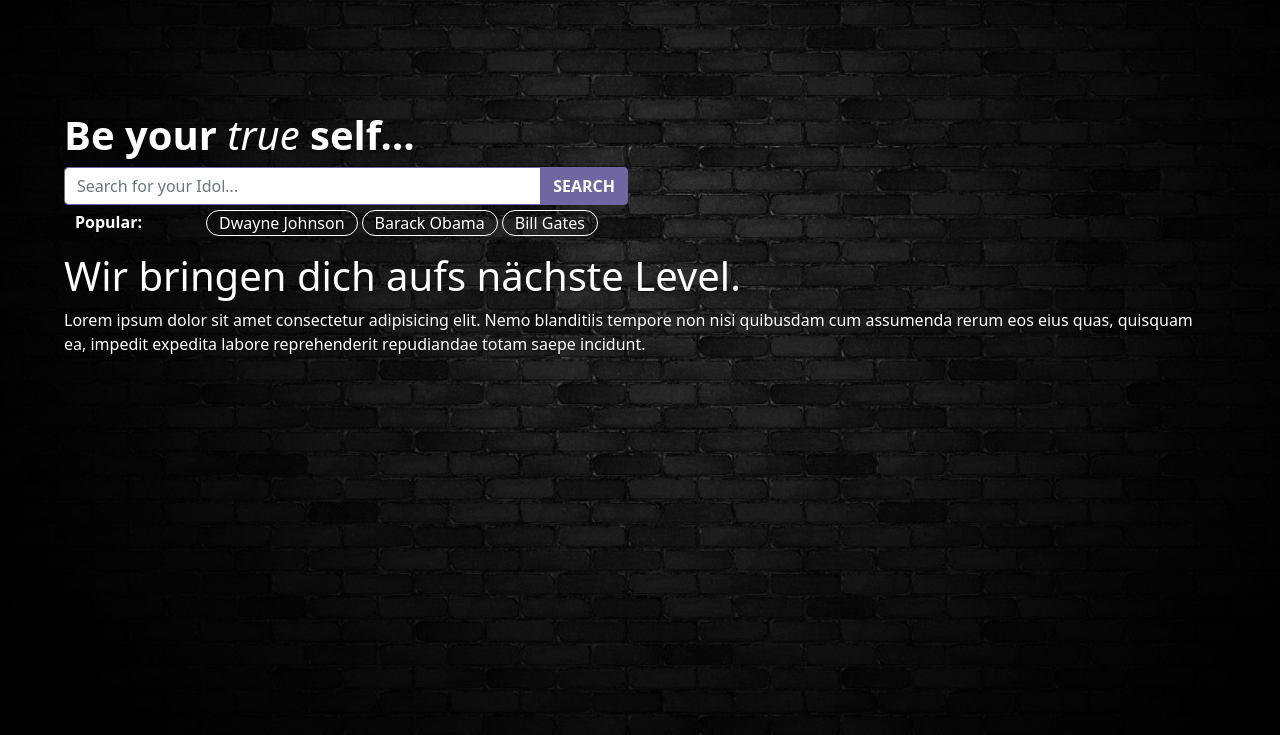
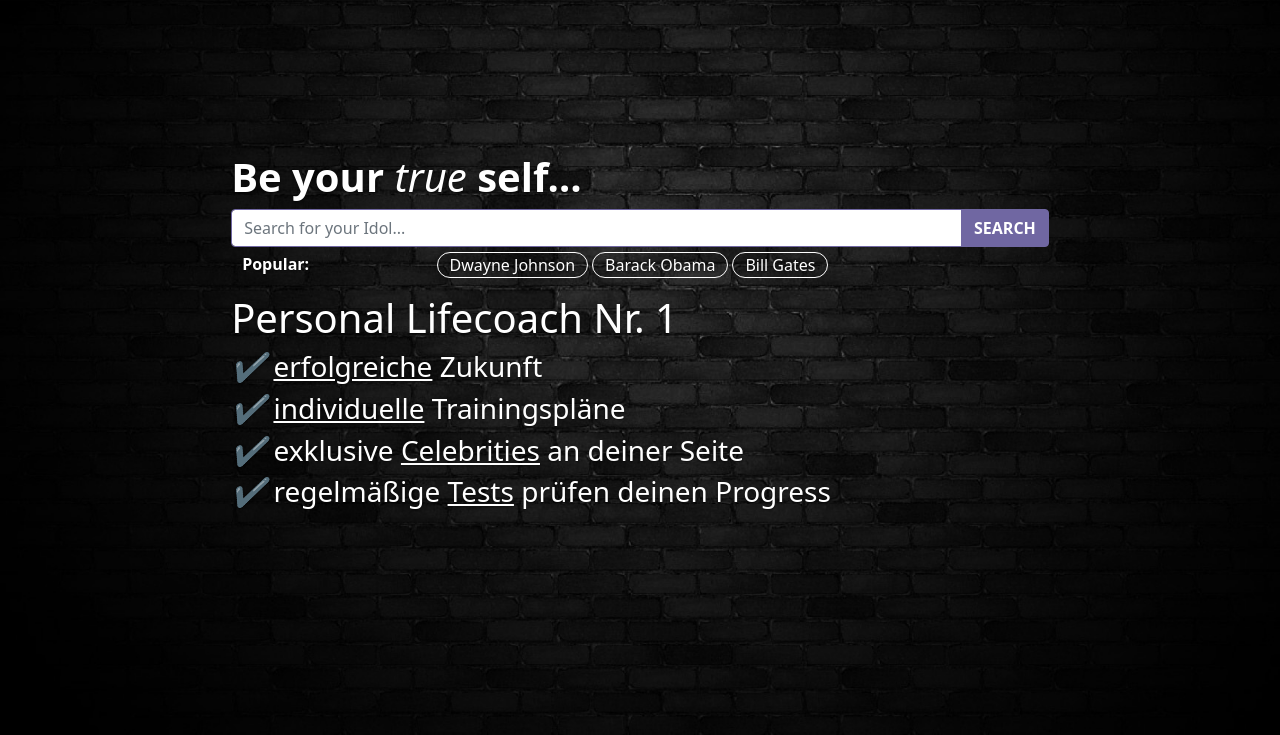
Before and after one commit to Irish-77/fallstudie-me, a plain HTML site: page index.html in a window 1280 px wide. Shown: the part 65-800 px from the top of the page. Drawn offline with nearby package versions, Linux system fonts and the light colour scheme; a script that the page names is missing.

Commit message:
Keine AHnung

```diff
--- a/css/login.css
+++ b/css/login.css
@@ -84,7 +84,7 @@ body {
 }
 
 .wrong {
-    border-color: red;
+    border-color: red !important;
 }
 
 .btn-primary:focus,
@@ -104,7 +104,7 @@ body {
 }
 
 .form-control {
-    border-color: #7067A2 !important;
+    border-color: none !important;
 }
 
 input[type="text"]:focus {
@@ -113,7 +113,10 @@ input[type="text"]:focus {
 }
 
 .btn-primary,
-.btn-primary:hover {
+.btn-primary:hover,
+.btn-primary:active,
+.btn-primary:active:focus {
     color: white;
-    background-color: #7067A2;
+    background-color: #7067A2 !important;
+    border-color: none !important;
 }
--- a/css/main.css
+++ b/css/main.css
@@ -114,8 +114,11 @@ a:after {
 
 .landing-content {
     position: relative;
-    padding-top: 22vh;
+    /*padding-top: 15vh;*/
     color: white;
+    margin-top: auto !important;
+    margin-bottom: auto !important;
+    margin: auto !important;
 }
 
 .content-right {
--- a/index.html
+++ b/index.html
@@ -9,16 +9,7 @@
 
     <link href="https://cdn.jsdelivr.net/npm/bootstrap@5.0.0-beta1/dist/css/bootstrap.min.css" rel="stylesheet" integrity="sha384-giJF6kkoqNQ00vy+HMDP7azOuL0xtbfIcaT9wjKHr8RbDVddVHyTfAAsrekwKmP1" crossorigin="anonymous">
 
-    <!--
-    <script src="https://cdn.jsdelivr.net/npm/bootstrap@5.0.0-beta1/dist/js/bootstrap.bundle.min.js" integrity="sha384-ygbV9kiqUc6oa4msXn9868pTtWMgiQaeYH7/t7LECLbyPA2x65Kgf80OJFdroafW" crossorigin="anonymous"></script>
 
-
-    <script type="application/javascript" src="https://ajax.googleapis.com/ajax/libs/jquery/3.1.1/jquery.min.js">
-    <link rel="stylesheet" href="https://stackpath.bootstrapcdn.com/bootstrap/4.3.1/css/bootstrap.min.css" integrity="sha384-ggOyR0iXCbMQv3Xipma34MD+dH/1fQ784/j6cY/iJTQUOhcWr7x9JvoRxT2MZw1T" crossorigin="anonymous">
-    <script src="https://code.jquery.com/jquery-3.3.1.slim.min.js" integrity="sha384-q8i/X+965DzO0rT7abK41JStQIAqVgRVzpbzo5smXKp4YfRvH+8abtTE1Pi6jizo" crossorigin="anonymous"></script>
-    <script src="https://cdnjs.cloudflare.com/ajax/libs/popper.js/1.14.7/umd/popper.min.js" integrity="sha384-UO2eT0CpHqdSJQ6hJty5KVphtPhzWj9WO1clHTMGa3JDZwrnQq4sF86dIHNDz0W1" crossorigin="anonymous"></script>
-    <script src="https://stackpath.bootstrapcdn.com/bootstrap/4.3.1/js/bootstrap.min.js" integrity="sha384-JjSmVgyd0p3pXB1rRibZUAYoIIy6OrQ6VrjIEaFf/nJGzIxFDsf4x0xIM+B07jRM" crossorigin="anonymous"></script>
-    -->
     <link rel="stylesheet" href="css/main.css">
 
     <link rel="icon" type="image/vnd.microsoft.icon" href="img/favicon/favicon.ico">
@@ -59,14 +50,14 @@
 
 
     <div id="blur">
-        <!-- LANDINGPAGE -->
         <main>
             <div class="landingpage" style="padding-right: 5%; padding-left: 5%;">
 
                 <div class="landing-content">
+
                     <div class="" style="margin-right: 0px; margin-left: 0px; margin: auto; width: 100%;">
                         <div class="row changeNav">
-                            <div class="col-sm-12 col-md-12 col-lg-6">
+                            <div class="col-sm-12 col-md-12 col-lg-12">
                                 <h1>
                                     <b>Be your</b> <i>true</i> <b>self…</b>
                                 </h1>
@@ -95,14 +86,15 @@
                                 </div>
 
                             </div>
-                            <div class="col-sm-auto col-md-auto col-lg-auto">
-                                <h1>Wir bringen dich aufs nächste Level.</h1>
-                                Lorem ipsum dolor sit amet consectetur adipisicing elit. Nemo blanditiis tempore non nisi quibusdam cum assumenda rerum eos eius quas, quisquam ea, impedit expedita labore reprehenderit repudiandae totam saepe incidunt.
-                            </div>
-
                         </div>
                     </div>
-
+                    <div class="col-sm-auto col-md-auto col-lg-auto">
+                        <h1>Personal Lifecoach Nr. 1</h1>
+                        <h3><i>✔</i> <u>erfolgreiche</u> Zukunft</h3>
+                        <h3><i>✔</i> <u>individuelle</u> Trainingspläne</h3>
+                        <h3><i>✔</i> exklusive <u>Celebrities</u> an deiner Seite</h3>
+                        <h3><i>✔</i> regelmäßige <u>Tests</u> prüfen deinen Progress</h3>
+                    </div>
                 </div>
             </div>
 
@@ -243,7 +235,7 @@
                                         <li><span><br></span></li>
                                         <li><span><br></span></li>
                                     </ul>
-                                    <button type="button" id="sub-button-light" class="w-100 btn btn-lg btn-outline-primary">Kostenlos registrieren</button>
+                                    <button type="button" id="sub-button-light" class="w-100 btn btn-lg btn-outline-primary">Kostenlos</button>
                                 </div>
                             </div>
                         </div>
@@ -294,7 +286,7 @@
             </div>
 
             <footer class="pt-4 my-md-5 pt-md-5 text-white" style="max-width: 960px; margin:auto; margin-bottom: 10px !important;">
-                <div class="row">
+                <div class="row text-center" style="padding-left: 6px; padding-right: 6px;">
                     <div class="col-12 col-md">
                         <img class="mb-2" src="img/brand.png" alt="">
                         <small class="d-block mb-3 text-muted">2020-2021</small>
--- a/js/login_service.js
+++ b/js/login_service.js
@@ -71,6 +71,7 @@ $(document).ready(function() {
 
             if (check) {
                 $('#inputUsername').removeClass("wrong");
+                $('#inputUsername').css('border-color', 'red !important');
                 $('#inputPassword').removeClass("wrong");
                 $('#wrongCred').addClass("visually-hidden");
                 localStorage.setItem("username", username);
```
Also changed, not shown: login.html (+1 -23 lines).
